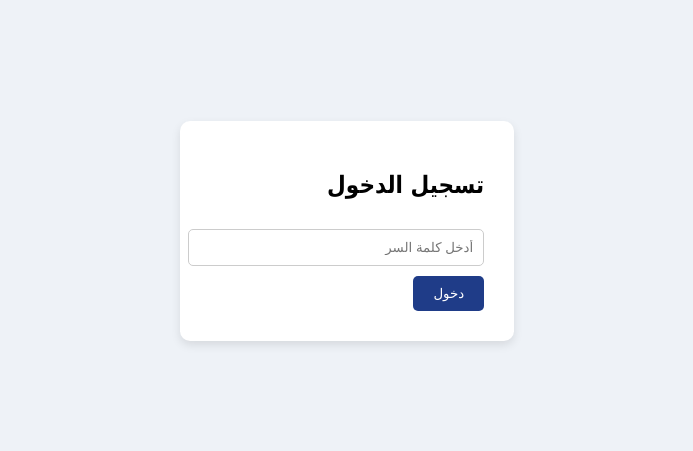
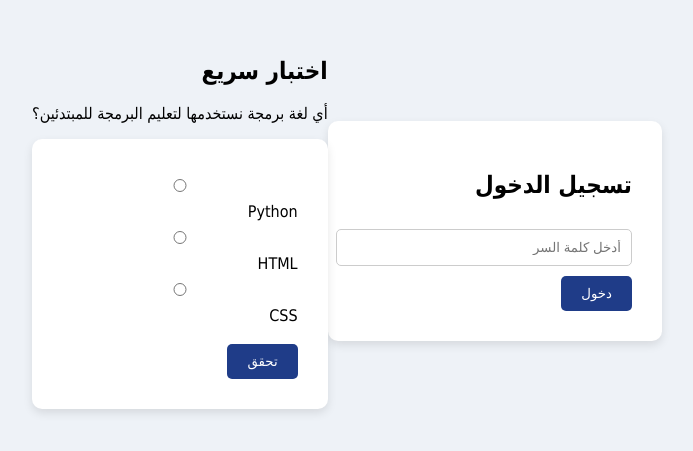
Before and after one commit to doussa98/doussa98.github.io, a plain HTML site: page login.html in a window 1280 px wide. Shown: the part 177-628 px from the top of the page, without its empty margins (293-986 px from the left). Drawn offline with Linux system fonts and the light colour scheme.

Commit message:
Update login.html

```diff
--- a/login.html
+++ b/login.html
@@ -3,6 +3,9 @@
 <head>
     <meta charset="UTF-8">
     <title>تسجيل الدخول</title>
+    <link rel="manifest" href="manifest.json">
+<meta name="theme-color" content="#1f3c88">
+
     <style>
         body { font-family: Tahoma, sans-serif; background: #eef2f7; display: flex; justify-content: center; align-items: center; height: 100vh; }
         form { background: white; padding: 30px; border-radius: 10px; box-shadow: 0 4px 10px rgba(0,0,0,0.1); }
@@ -30,5 +33,31 @@
             }
         }
     </script>
+    <section>
+    <h2>اختبار سريع</h2>
+    <p>أي لغة برمجة نستخدمها لتعليم البرمجة للمبتدئين؟</p>
+    <form onsubmit="return checkQuiz()">
+        <input type="radio" name="q1" value="python"> Python<br>
+        <input type="radio" name="q1" value="html"> HTML<br>
+        <input type="radio" name="q1" value="css"> CSS<br><br>
+        <button type="submit">تحقق</button>
+    </form>
+    <p id="result"></p>
+
+    <script>
+        function checkQuiz() {
+            const options = document.getElementsByName('q1');
+            let answer;
+            for (const opt of options) {
+                if(opt.checked) answer = opt.value;
+            }
+            const result = document.getElementById('result');
+            if(answer === "python") result.textContent = "✅ صحيح!";
+            else result.textContent = "❌ خطأ، حاول مرة أخرى.";
+            return false;
+        }
+    </script>
+</section>
+
 </body>
 </html>
```
